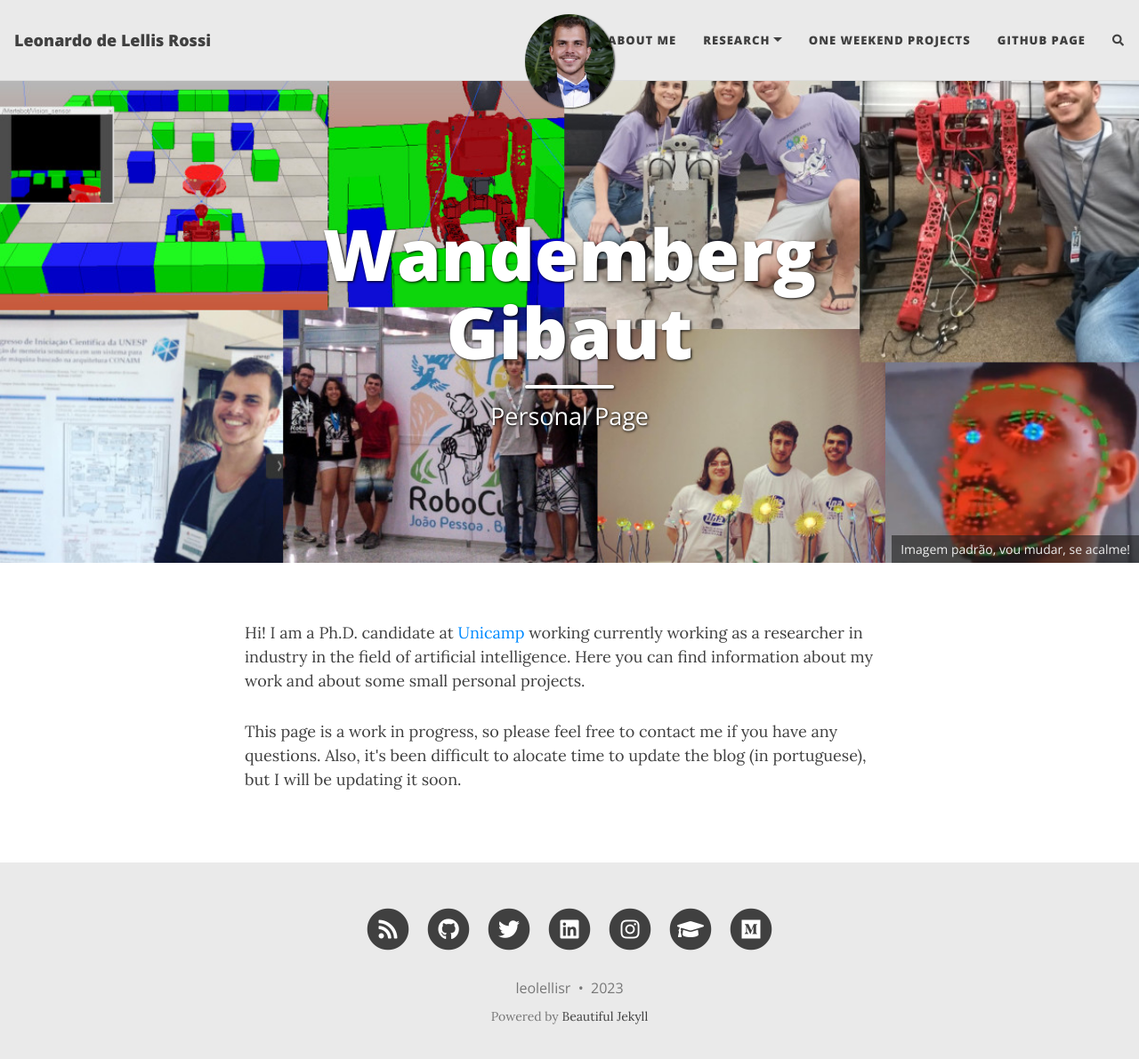
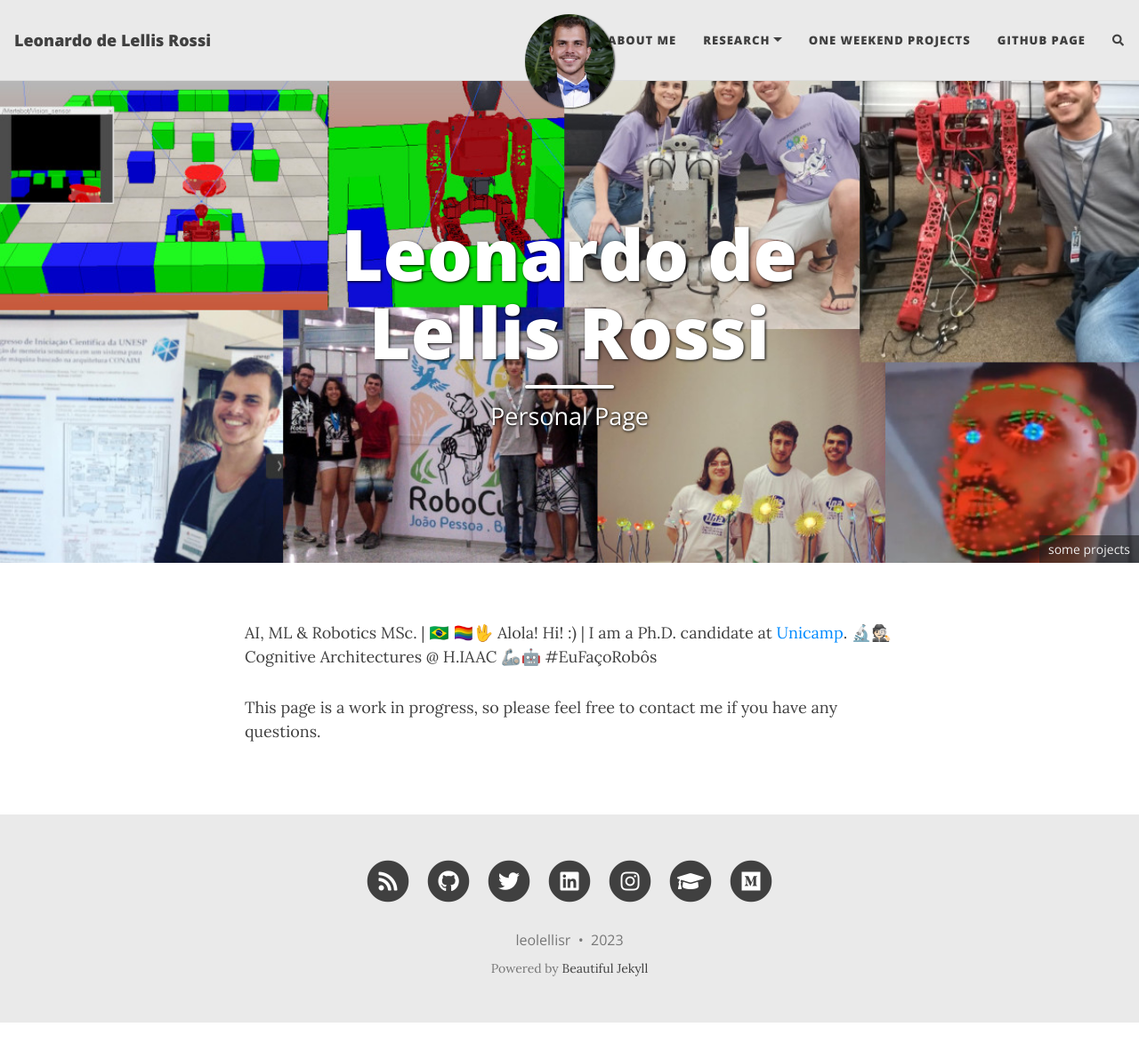
Before and after one commit to leolellisr/leolellisr.github.io, a Jekyll site: the page built from index.html, in a window 1280 px wide and 1204 px high. Shown: the top 1191 px of the window at 89% size. Built offline with Jekyll 4.4.1, drawn with Linux system fonts in a browser that asks for light colours; nearby versions of some CDN libraries; the list of posts is cut into pages by our own code; comment, search, counter and statistics services are not loaded.

Commit message:
update page

```diff
--- a/_config.yml
+++ b/_config.yml
@@ -19,7 +19,7 @@ navbar-links:
     - Current Projects: "research"
     - Publications: "publications"
   One Weekend Projects: "projects"
-  Github Page: "https://github.com/wandgibaut"
+  Github Page: "https://github.com/leolellisr"
 
 # --- Logo --- #
 
--- a/index.html
+++ b/index.html
@@ -1,18 +1,23 @@
 ---
 layout: home
-title: Wandemberg Gibaut
+title: Leonardo de Lellis Rossi
 subtitle: Personal Page
 
 cover-img:
-  - "/assets/img/path.jpg" : "Imagem padrão, vou mudar, se acalme!"
+  - "/assets/img/path.jpg" : "some projects"
 ---
 
 
 <p>
-  Hi! I am a Ph.D. candidate at <a href="https://en.wikipedia.org/wiki/State_University_of_Campinas">Unicamp</a> working currently working as a researcher in industry in the field of artificial intelligence.
-  Here you can find information about my work and about some small personal projects.
+  AI, ML & Robotics MSc.  | 🇧🇷 🏳️‍🌈🖖 Alola! Hi! :)   | I am a Ph.D. candidate at <a href="https://en.wikipedia.org/wiki/State_University_of_Campinas">Unicamp</a>. 🔬🕵🏻 Cognitive Architectures @ H.IAAC 🦾🤖 #EuFaçoRobôs
+
 </p>
 
+
+
+
+
+
 <p>
-  This page is a work in progress, so please feel free to contact me if you have any questions. Also, it's been difficult to alocate time to update the blog (in portuguese), but I will be updating it soon.
+  This page is a work in progress, so please feel free to contact me if you have any questions.
 </p>
```
Also changed, not shown: aboutme.md (+1 -1 lines).
